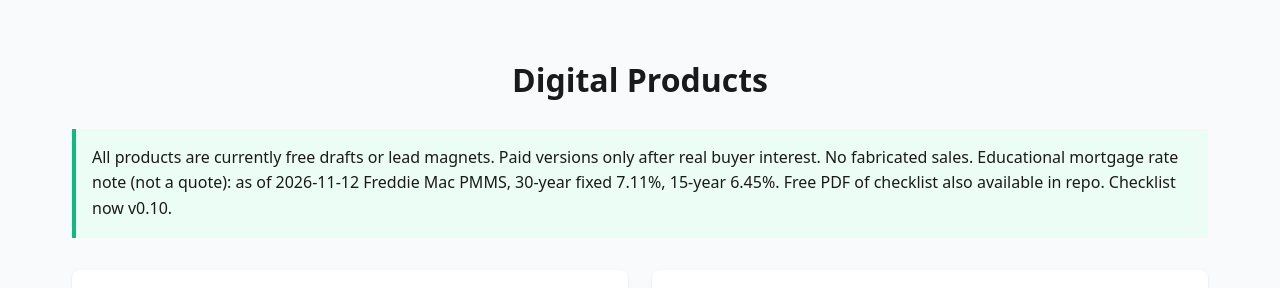
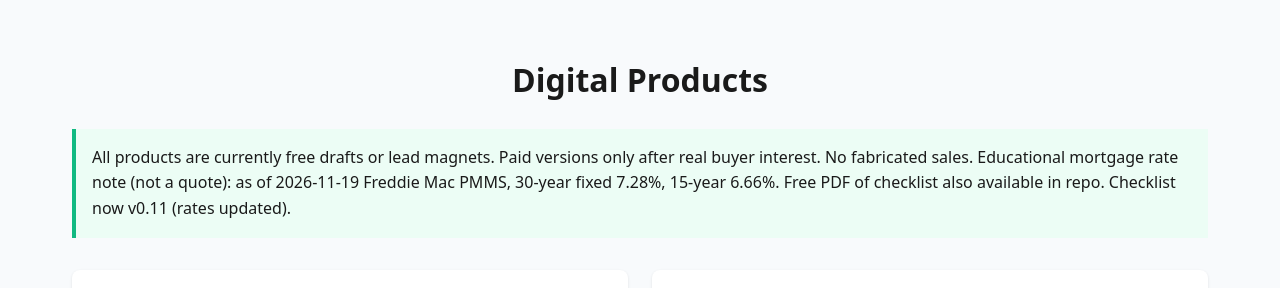
Before and after one commit to jasonjames454015-cmd/servicehub-global, a plain HTML site: page servicehub/index.html in a window 1280 px wide. Shown: the part 1460-1748 px from the top of the page. Drawn offline with Linux system fonts and the light colour scheme.

Commit message:
Update SCOREBOARD, research notes, and landing with 2026-11-19 PMMS rates (7.28%/6.66%). Sites verified live. No revenue fabricated.

```diff
--- a/servicehub/index.html
+++ b/servicehub/index.html
@@ -90,7 +90,7 @@
 
   <section id="products">
     <h3>Digital Products</h3>
-    <div class="note">All products are currently free drafts or lead magnets. Paid versions only after real buyer interest. No fabricated sales. Educational mortgage rate note (not a quote): as of 2026-11-12 Freddie Mac PMMS, 30-year fixed 7.11%, 15-year 6.45%. Free PDF of checklist also available in repo. Checklist now v0.10.</div>
+    <div class="note">All products are currently free drafts or lead magnets. Paid versions only after real buyer interest. No fabricated sales. Educational mortgage rate note (not a quote): as of 2026-11-19 Freddie Mac PMMS, 30-year fixed 7.28%, 15-year 6.66%. Free PDF of checklist also available in repo. Checklist now v0.11 (rates updated).</div>
     <div class="grid">
       <div class="card">
         <h4>Service Provider Starter Kit</h4>
```
Also changed, not shown: 2 other files.
